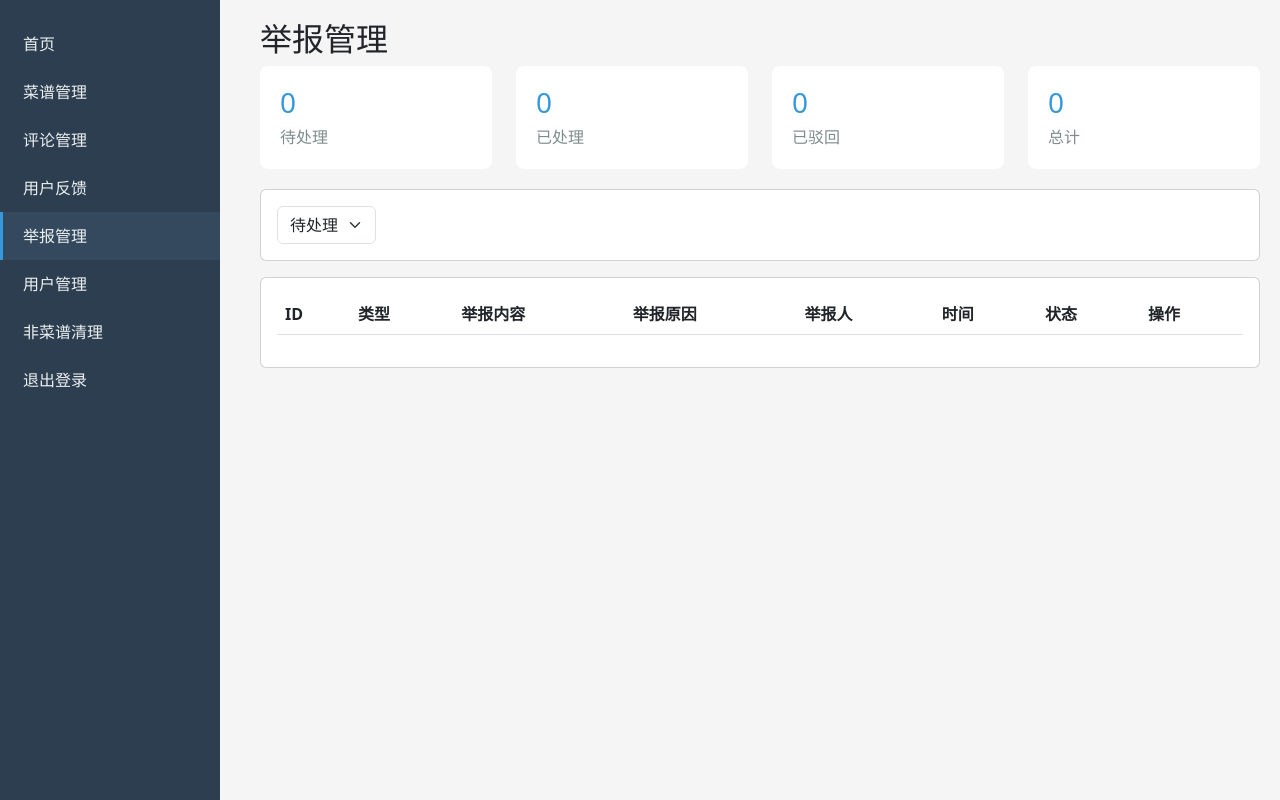
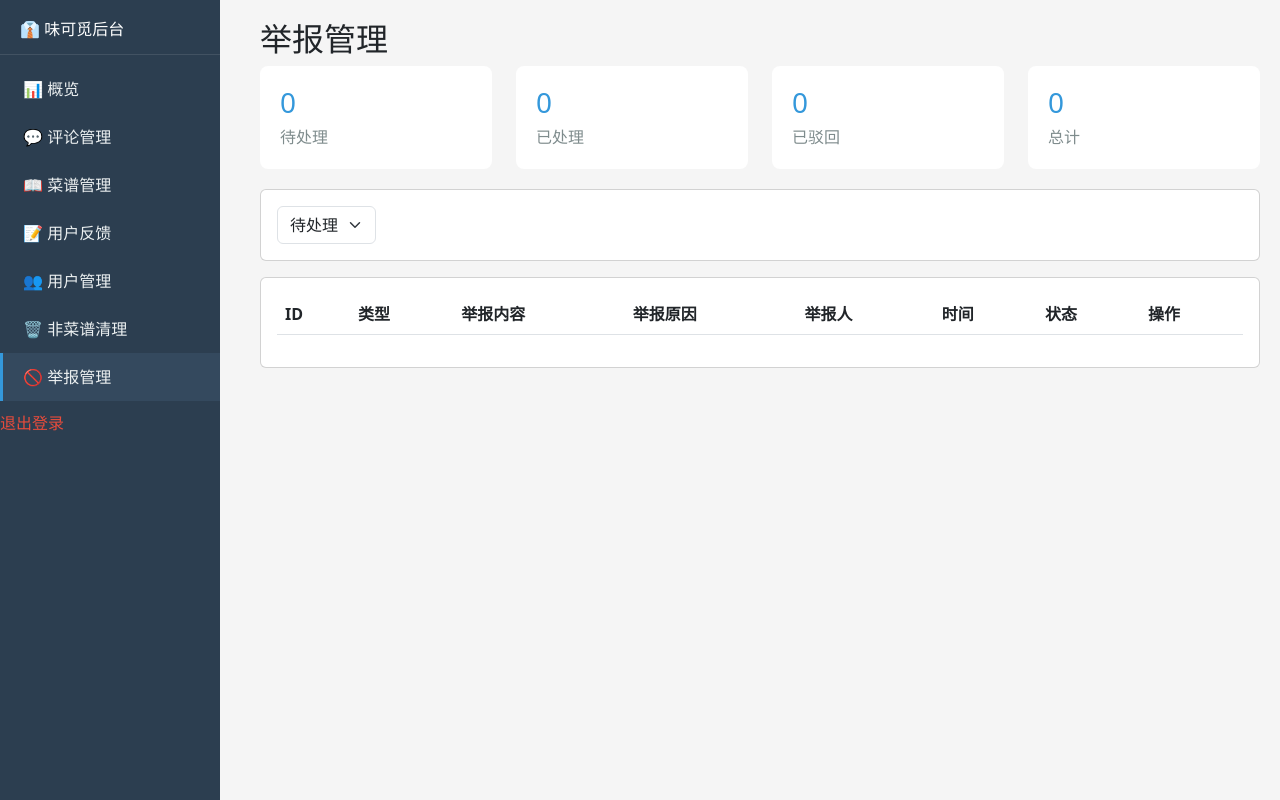
Before and after one commit to wzhimin/wechat-food-publisher, a website: page public/admin/reports.html in a window 1280 px wide. Drawn offline with nearby package versions, Linux system fonts and the light colour scheme; no server answers; sample sign-in values are in the browser's storage.

Commit message:
fix: reports.html侧边栏样式和链接与其他页面统一

```diff
--- a/public/admin/reports.html
+++ b/public/admin/reports.html
@@ -27,6 +27,19 @@
       background: #34495e;
       border-left-color: #3498db;
     }
+    .sidebar h2 {
+      color: #fff;
+      font-size: 16px;
+      padding: 0 20px 15px;
+      margin-bottom: 10px;
+      border-bottom: 1px solid rgba(255,255,255,0.1);
+    }
+    .sidebar .logout {
+      color: #e74c3c;
+      cursor: pointer;
+      margin-top: 10px;
+    }
+    .sidebar .logout:hover { color: white; }
     .main { margin-left: 240px; padding: 20px; }
     .stat-card { background: white; border-radius: 8px; padding: 20px; margin-bottom: 20px; }
     .stat-card h3 { margin: 0; font-size: 28px; color: #3498db; }
@@ -35,14 +48,15 @@
 </head>
 <body>
   <div class="sidebar">
-    <a href="index.html">首页</a>
-    <a href="recipes.html">菜谱管理</a>
-    <a href="comments.html">评论管理</a>
-    <a href="feedbacks.html">用户反馈</a>
-    <a href="reports.html" class="active">举报管理</a>
-    <a href="users.html">用户管理</a>
-    <a href="non-dishes.html">非菜谱清理</a>
-    <a href="#" onclick="logout()">退出登录</a>
+    <h2>👔 味可觅后台</h2>
+    <a href="index.html">📊 概览</a>
+    <a href="comments.html">💬 评论管理</a>
+    <a href="recipes.html">📖 菜谱管理</a>
+    <a href="feedbacks.html">📝 用户反馈</a>
+    <a href="users.html">👥 用户管理</a>
+    <a href="non-dishes.html">🗑️ 非菜谱清理</a>
+    <a href="reports.html" class="active">🚫 举报管理</a>
+    <div class="logout" onclick="logout()">退出登录</div>
   </div>
 
   <div class="main">
```
